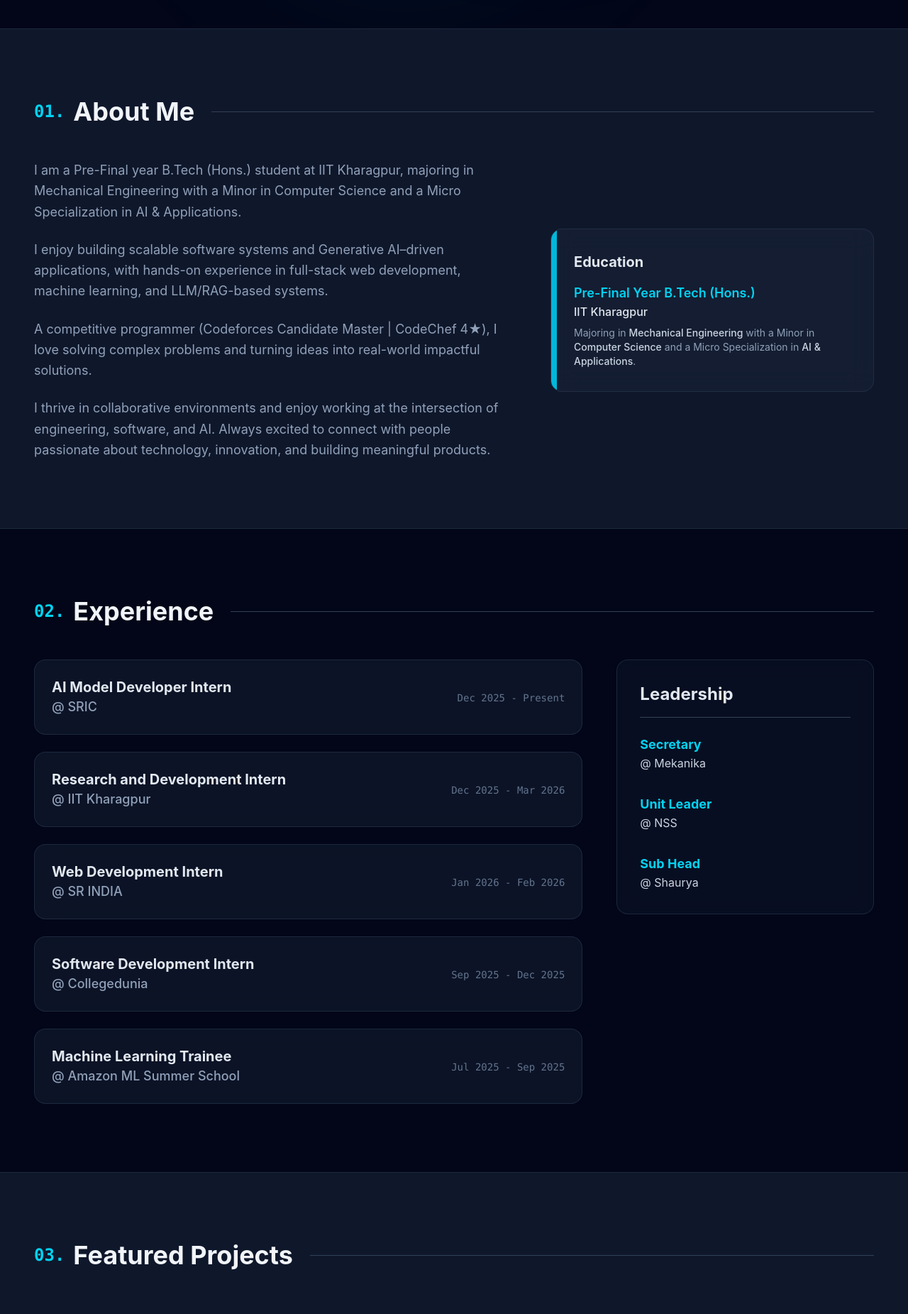
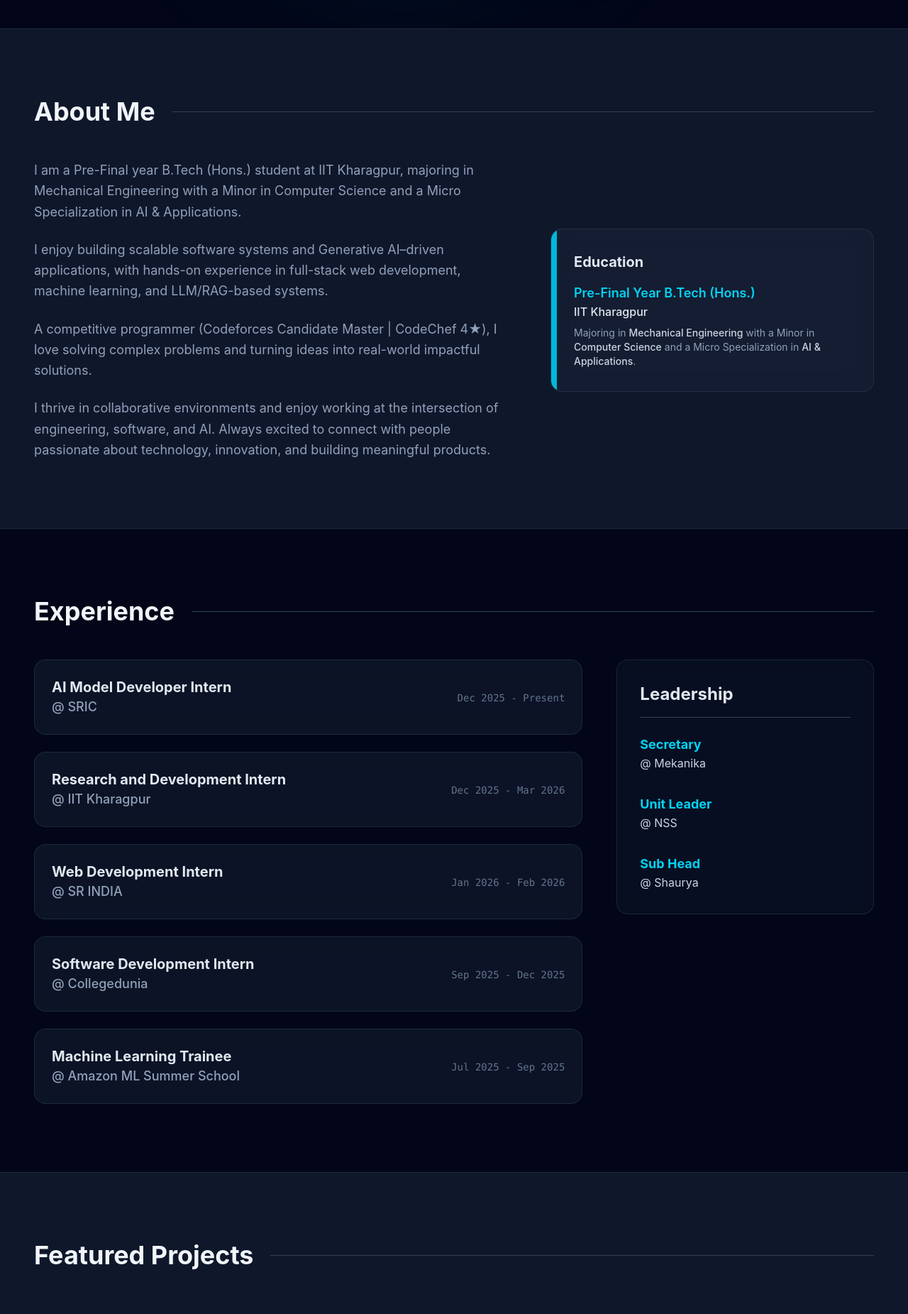
Before and after one commit to sahilgupta630/portfolio, a React app: page / in a window 1280 px wide. Shown: the part 760-2611 px from the top of the page at 71% size. Built offline with nearby package versions, Linux system fonts and the light colour scheme; the HTML template or start-up script is replaced by a standard one.

Commit message:
Remove section numberings from all headers

```diff
--- a/src/components/AboutEducation.jsx
+++ b/src/components/AboutEducation.jsx
@@ -13,7 +13,7 @@ export default function AboutEducation() {
                 >
                     <div className="flex items-center mb-12">
                         <h2 className="text-3xl md:text-4xl font-bold text-slate-100 flex items-center">
-                            <span className="text-cyan-400 font-mono text-2xl mr-3">01.</span> About Me
+                            About Me
                         </h2>
                         <div className="h-[1px] bg-slate-700 ml-6 flex-grow rounded" />
                     </div>
--- a/src/components/Achievements.jsx
+++ b/src/components/Achievements.jsx
@@ -25,7 +25,7 @@ export default function Achievements() {
                 >
                     <div className="flex items-center mb-16">
                         <h2 className="text-3xl md:text-4xl font-bold text-slate-100 flex items-center">
-                            <span className="text-cyan-400 font-mono text-2xl mr-3">04.</span> Achievements & Awards
+                            Achievements & Awards
                         </h2>
                         <div className="h-[1px] bg-slate-700 ml-6 flex-grow rounded" />
                     </div>
--- a/src/components/Experience.jsx
+++ b/src/components/Experience.jsx
@@ -60,7 +60,7 @@ export default function Experience() {
                 >
                     <div className="flex items-center mb-12">
                         <h2 className="text-3xl md:text-4xl font-bold text-slate-100 flex items-center">
-                            <span className="text-cyan-400 font-mono text-2xl mr-3">02.</span> Experience
+                            Experience
                         </h2>
                         <div className="h-[1px] bg-slate-700 ml-6 flex-grow rounded" />
                     </div>
--- a/src/components/Projects.jsx
+++ b/src/components/Projects.jsx
@@ -61,7 +61,7 @@ export default function Projects() {
                     className="flex items-center mb-16"
                 >
                     <h2 className="text-3xl md:text-4xl font-bold text-slate-100 flex items-center">
-                        <span className="text-cyan-400 font-mono text-2xl mr-3">03.</span> Featured Projects
+                        Featured Projects
                     </h2>
                     <div className="h-[1px] bg-slate-700 ml-6 flex-grow rounded" />
                 </motion.div>
```
